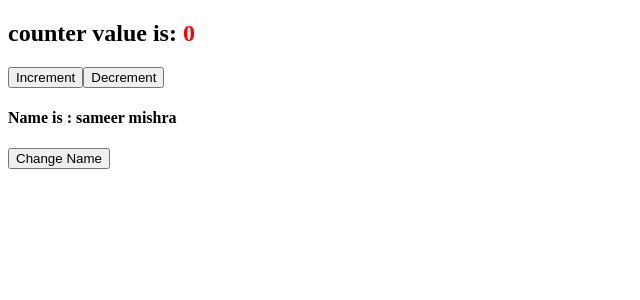
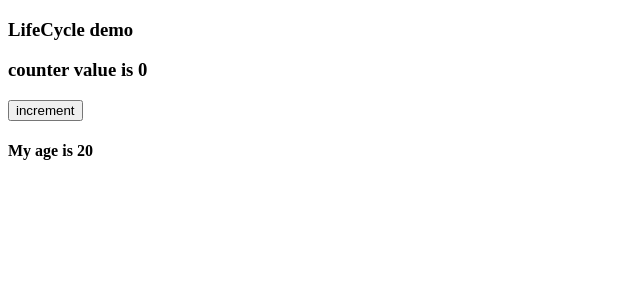
Before and after one commit to smishra1000/fsd-mwf, a React (Create React App) app in the folder reactjs-sessions/sample-app/: page / in a window 1280 px wide. Shown: the top 300 px of the page, without its empty margins (0-640 px from the left). Built offline with nearby package versions, Linux system fonts and the light colour scheme.

Commit message:
react sesssion added

```diff
--- a/reactjs-sessions/sample-app/src/App.js
+++ b/reactjs-sessions/sample-app/src/App.js
@@ -2,6 +2,7 @@ import Blogs from "./class-based/Blogs";
 import Employee from "./class-based/Employee";
 import EventHandling from "./class-based/EventHandling";
 import HeaderBar from "./class-based/HeaderBar";
+import LifeCycleDemo from "./class-based/LifeCycleDemo";
 import MyResume from "./class-based/MyResume";
 import User from "./class-based/User";
 function App() {
@@ -24,7 +25,8 @@ function App() {
       {/* <User name="sameer" age="20" address="hyd"/> */}
       {/* <Blogs/> */}
 
-      <EventHandling/>
+      {/* <EventHandling/> */}
+      <LifeCycleDemo age={20}/>
     </div>
   );
 }
--- a/reactjs-sessions/sample-app/src/class-based/EventHandling.jsx
+++ b/reactjs-sessions/sample-app/src/class-based/EventHandling.jsx
@@ -6,6 +6,8 @@ class EventHandling extends React.Component {
             counter: 0,
             name: "sameer mishra"
         }
+
+        this.event1 = this.event1.bind(this)
     }
 
     incerement = () => {
@@ -13,8 +15,8 @@ class EventHandling extends React.Component {
         // this.state.counter = this.state.counter+1
         // console.log("after inceremneting counter is",this.state.counter)
 
-        this.setState({counter:this.state.counter+1},()=>{
-            console.log("after inceremnet counter is ",this.state.counter)
+        this.setState({ counter: this.state.counter + 1 }, () => {
+            console.log("after inceremnet counter is ", this.state.counter)
         })
         // this.setState({counter:this.state.counter+1})
         // this.setState({counter:this.state.counter+1})
@@ -50,14 +52,40 @@ class EventHandling extends React.Component {
         console.log(this.state.name)
     }
 
+    event1(){
+        console.log(this)
+        this.setState({counter:this.state.counter+1})
+    }
+
+    event2 = ()=>{
+        console.log(this)
+        this.setState({counter:this.state.counter+1})
+    }
+    event3(){
+        console.log(this)
+        this.setState({counter:this.state.counter+1})
+    }
+
+    event4(){
+        console.log(this)
+        this.setState({counter:this.state.counter+1})
+    }
+
     render() {
         return (
             <div>
-                <h2>counter value is: <span style={{ color: "red" }}>{this.state.counter}</span> </h2>
+                {/* <h2>counter value is: <span style={{ color: "red" }}>{this.state.counter}</span> </h2>
                 <button onClick={this.incerement}>Increment</button>
                 <button onClick={this.decrement}>Decrement</button>
                 <h4>Name is : {this.state.name}</h4>
-                <button onClick={this.changeName}>Change Name</button>
+                <button onClick={this.changeName}>Change Name</button> */}
+
+                <h2>counter value is: <span style={{ color: "red" }}>{this.state.counter}</span> </h2>
+
+                <button onClick={this.event1}>event1</button>
+                <button onClick={this.event2}>event2</button>
+                <button onClick={this.event3.bind(this)}>event3</button>
+                <button onClick={()=>this.event4()}>event4</button>
             </div>
         )
     }
--- /dev/null
+++ b/reactjs-sessions/sample-app/src/class-based/LifeCycleDemo.jsx
@@ -0,0 +1,60 @@
+import React from "react";
+
+
+class LifeCycleDemo extends React.Component{
+    constructor(props){
+        console.log("1. constructor calling")
+        super(props)
+        this.state = {
+            counter:0
+        }
+    }
+
+    static getDerivedStateFromProps(props){
+        console.log("2. getDerivedStateFromProps")
+        return {
+            age:props.age
+        }
+    }
+
+    increment = ()=>{
+        this.setState({counter:10})
+    }
+
+    render(){
+        console.log("3. render calling")
+        return(
+            <div>
+                <h3>LifeCycle demo</h3>
+                <h3>counter value is {this.state.counter}</h3>
+                <button onClick={this.increment}>increment</button>
+                <h4>My age is {this.state.age}</h4>
+            </div>
+        )
+    }
+
+    componentDidMount(){
+        console.log("4. componnetdidmount calling")
+    }
+
+    // update phase methods
+    shouldComponentUpdate(props,state){
+        console.log(props,state)
+        console.log("2. update phase shouldComponentUpdate")
+        if(this.state.counter===state.counter){
+            return false
+        }else{
+            return true
+        }
+    }
+
+    getSnapshotBeforeUpdate(){
+        console.log("4. update phase getSnapshotBeforeUpdate")
+    }
+
+    componentDidUpdate(){
+        console.log("5. update phase componentDidUpdate")
+    }
+}
+
+export default LifeCycleDemo
```
